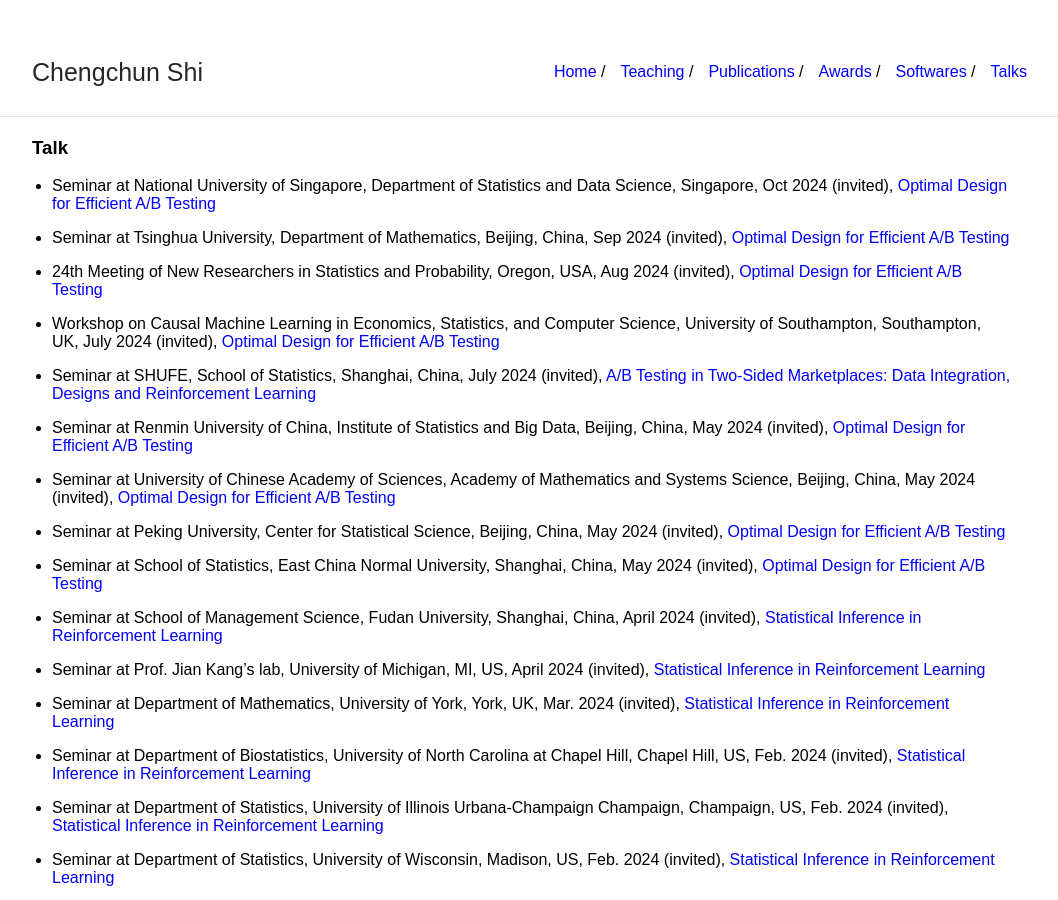
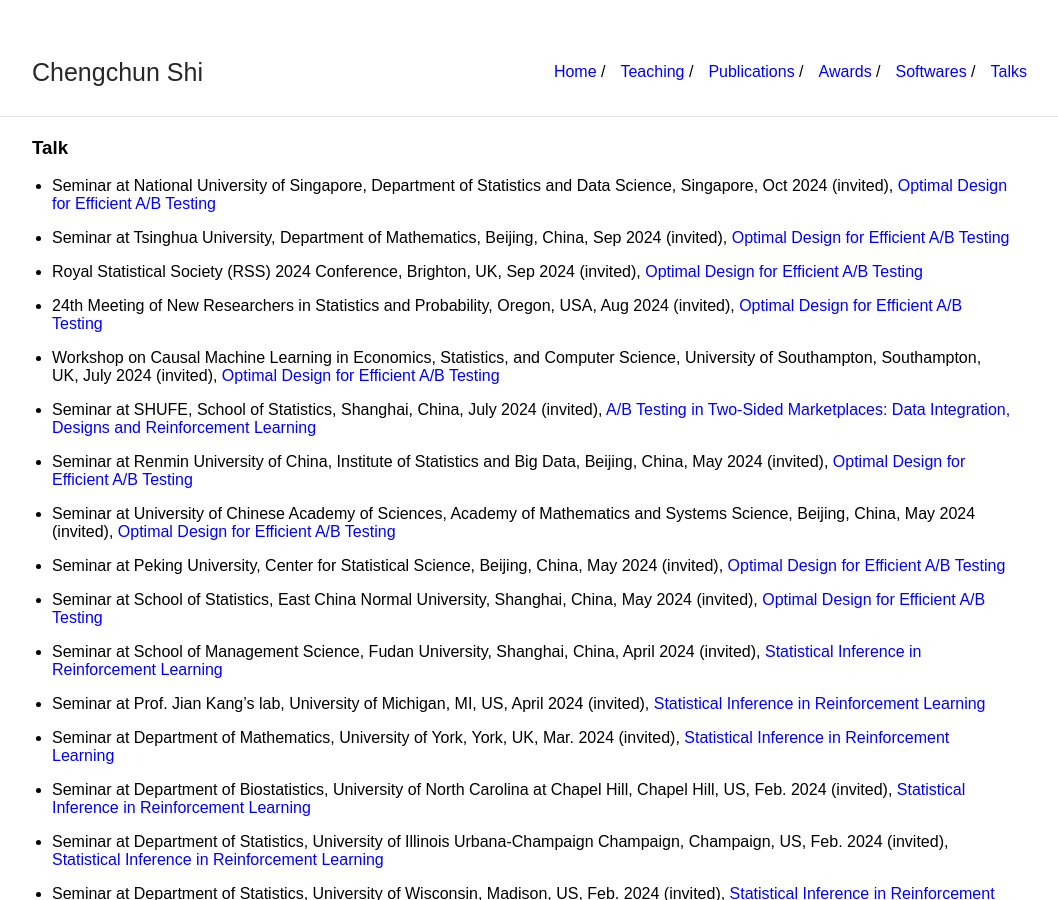
Before and after one commit to callmespring/callmespring.github.io, a Jekyll site: the page built from talk.md, in a window 1280 px wide and 900 px high. Shown: the whole window, without its empty margins (108-1166 px from the left). Built offline with Jekyll 4.4.1, drawn with Linux system fonts in a browser that asks for light colours.

Commit message:
Update talk.md

```diff
--- a/talk.md
+++ b/talk.md
@@ -8,6 +8,8 @@ title: Talk
 * Seminar at National University of Singapore, Department of Statistics and Data Science, Singapore, Oct 2024 (invited), [Optimal Design for Efficient A/B Testing](./slides/design.pdf)
 
 * Seminar at Tsinghua University, Department of Mathematics, Beijing, China, Sep 2024 (invited), [Optimal Design for Efficient A/B Testing](./slides/design.pdf)
+
+* Royal Statistical Society (RSS) 2024 Conference, Brighton, UK, Sep 2024 (invited), [Optimal Design for Efficient A/B Testing](./slides/design.pdf)
 
 * 24th Meeting of New Researchers in Statistics and Probability, Oregon, USA, Aug 2024 (invited), [Optimal Design for Efficient A/B Testing](./slides/design.pdf)
 
```
